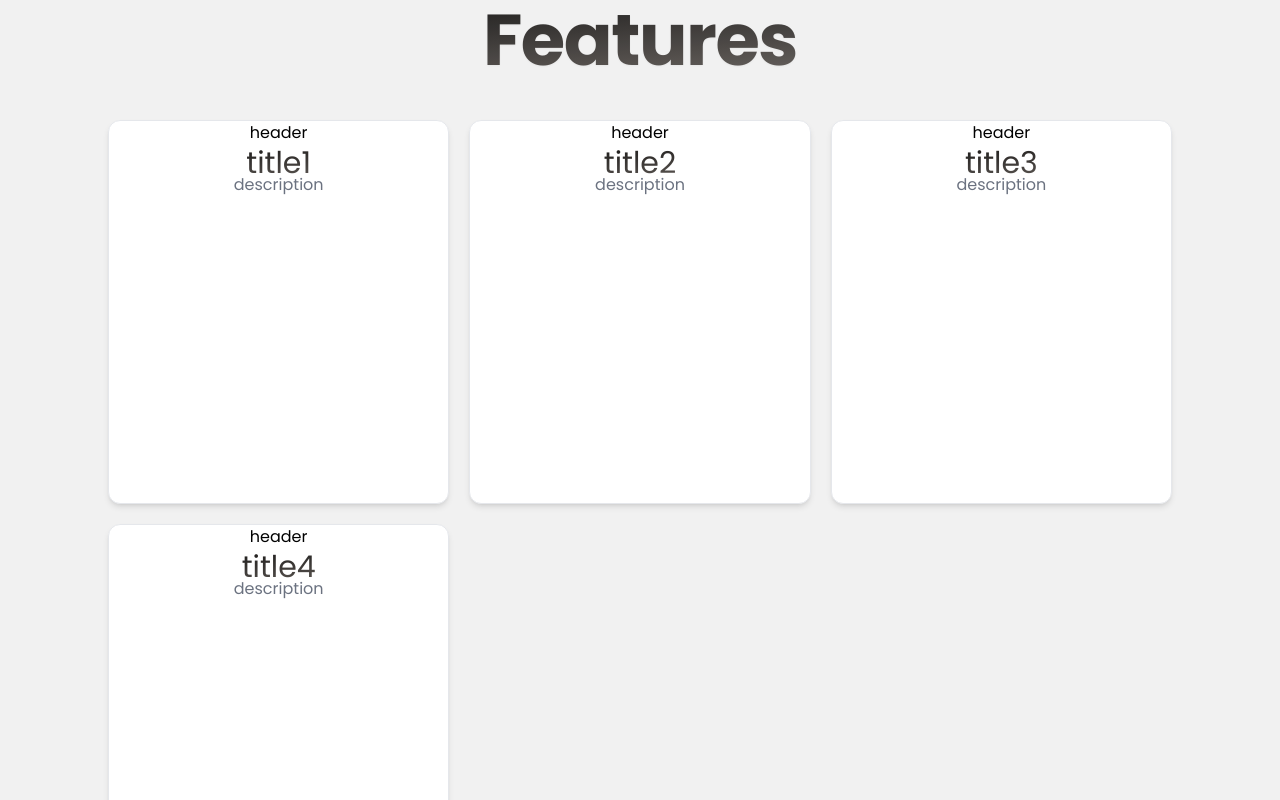
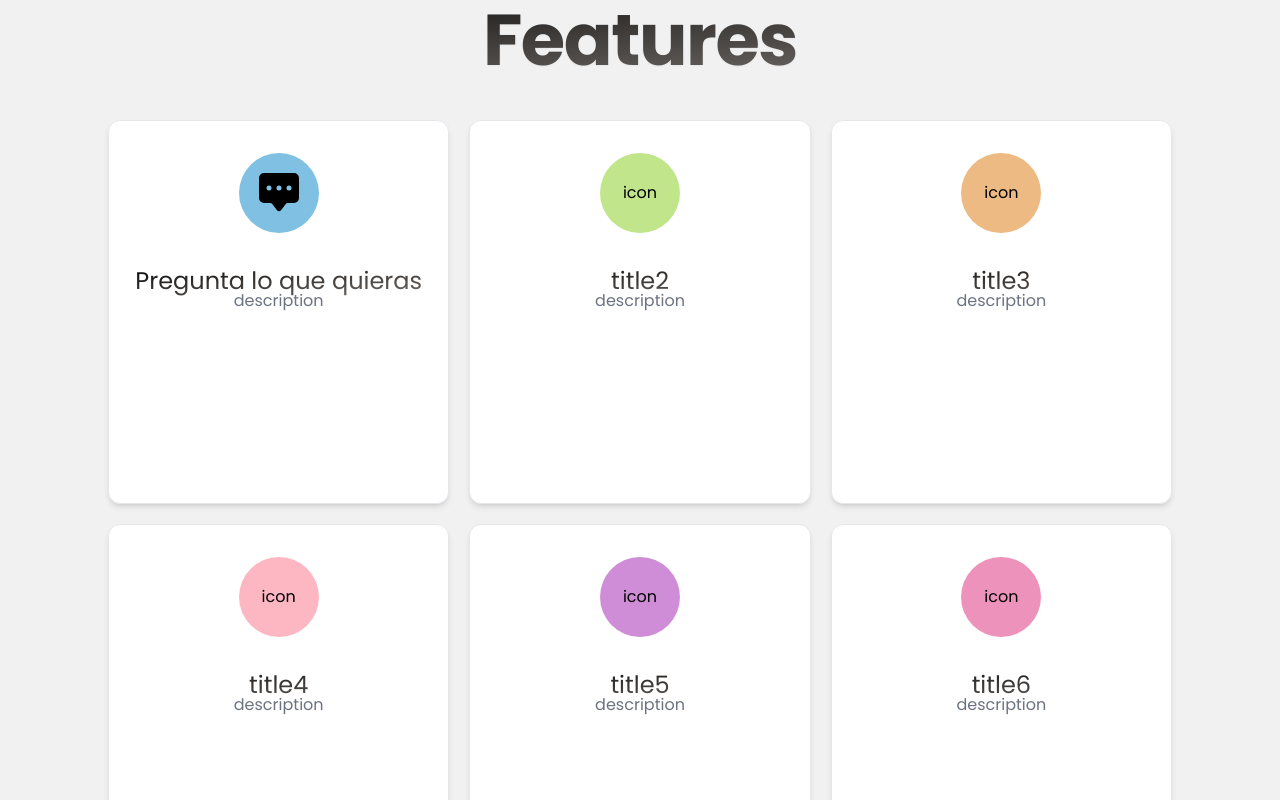
Before and after one commit to roberto-duran/bothero, a Next.js app: page / in a window 1280 px wide. Shown: the part 1640-2440 px from the top of the page. Built offline with nearby package versions, Linux system fonts and the light colour scheme.

Commit message:
fix links and add better feature section WIP

```diff
--- a/app/globals.css
+++ b/app/globals.css
@@ -43,6 +43,11 @@ body {
 section {
   height: 100vh;
   z-index: 10;
+}
+
+html {
+  scroll-behavior: smooth;
+  scroll-padding-top: 5rem;
 }
 
 
--- a/components/home/features/Features.tsx
+++ b/components/home/features/Features.tsx
@@ -3,31 +3,44 @@
 import React from 'react'
 import Card, { CardProp } from '@/components/shared/card'
 import { motion, Variants } from 'framer-motion'
+import { BsChatSquareDotsFill } from 'react-icons/bs'
 
 const features: CardProp[] = [
   {
-    title: 'title1',
-    img: 'img',
+    title: 'Pregunta lo que quieras',
+    icon: <BsChatSquareDotsFill size='40' />,
     description: 'description',
-    header: 'header'
+    color: 'sky-600'
   },
   {
     title: 'title2',
-    img: 'img',
+    icon: 'icon',
     description: 'description',
-    header: 'header'
+    color: 'lime-500'
   },
   {
     title: 'title3',
-    img: 'img',
+    icon: 'icon',
     description: 'description',
-    header: 'header'
+    color: 'amber-600'
   },
   {
     title: 'title4',
-    img: 'img',
+    icon: 'icon',
     description: 'description',
-    header: 'header'
+    color: 'rose-400'
+  },
+  {
+    title: 'title5',
+    icon: 'icon',
+    description: 'description',
+    color: 'fuchsia-700'
+  },
+  {
+    title: 'title6',
+    icon: 'icon',
+    description: 'description',
+    color: 'pink-600'
   }
 ]
 
@@ -60,8 +73,8 @@ export default function Features () {
             key={feature.title}
             title={feature.title}
             description={feature.description}
-            header={feature.header}
-            img={feature.img}
+            icon={feature.icon}
+            color={feature.color}
           />
         ))}
       </motion.div>
--- a/components/shared/card.tsx
+++ b/components/shared/card.tsx
@@ -1,10 +1,13 @@
+'use client'
+
 import { motion, Variants } from 'framer-motion'
+import { ReactNode } from 'react'
 
 export type CardProp = {
   title: string
-  img: string
+  icon: ReactNode
   description: string
-  header: string
+  color?: string
 }
 
 const cardItemVariants: Variants = {
@@ -21,12 +24,21 @@ const cardItemVariants: Variants = {
   }
 }
 
-export default function Card ({ title, description, header }: CardProp) {
+export default function Card ({ title, description, icon, color }: CardProp) {
+  const borderColor = color ? `hover:border-${color}` : 'hover:border-sky-600'
+  const iconBGColor = color ? `bg-${color}/50` : 'bgsky-600/50'
   return (
-    <motion.div variants={cardItemVariants} className='default-card'>
-      <div className='flex items-center justify-center'>{header}</div>
+    <motion.div
+      variants={cardItemVariants}
+      className={`default-card hover:border-2 transition-colors duration-500 ${borderColor}`}
+    >
+      <div
+        className={`flex items-center justify-center ${iconBGColor} w-20 h-20 rounded-full mx-auto my-8`}
+      >
+        {icon}
+      </div>
       <div className='mx-auto max-w-md text-center'>
-        <h2 className='font-display bg-gradient-to-br from-black to-stone-500 bg-clip-text text-xl font-bold text-transparent md:text-3xl md:font-normal'>
+        <h2 className='font-display bg-gradient-to-br from-black to-stone-500 bg-clip-text font-bold text-2xl text-transparent md:font-normal'>
           {title}
         </h2>
         <div className='prose-sm md:prose -mt-2 leading-normal text-gray-500'>
--- a/tailwind.config.js
+++ b/tailwind.config.js
@@ -1,9 +1,24 @@
 /** @type {import('tailwindcss').Config} */
+
 module.exports = {
   content: [
     './pages/**/*.{js,ts,jsx,tsx,mdx}',
     './components/**/*.{js,ts,jsx,tsx,mdx}',
     './app/**/*.{js,ts,jsx,tsx,mdx}',
+  ],
+  safelist: [
+    'border-sky-600',
+    'bg-sky-600/50',
+    'border-lime-500',
+    'bg-lime-500/50',
+    'border-amber-600',
+    'bg-amber-600/50',
+    'border-rose-400',
+    'bg-rose-400/50',
+    'border-fuchsia-700',
+    'bg-fuchsia-700/50',
+    'border-pink-600',
+    'bg-pink-600/50'
   ],
   theme: {
     extend: {
```
